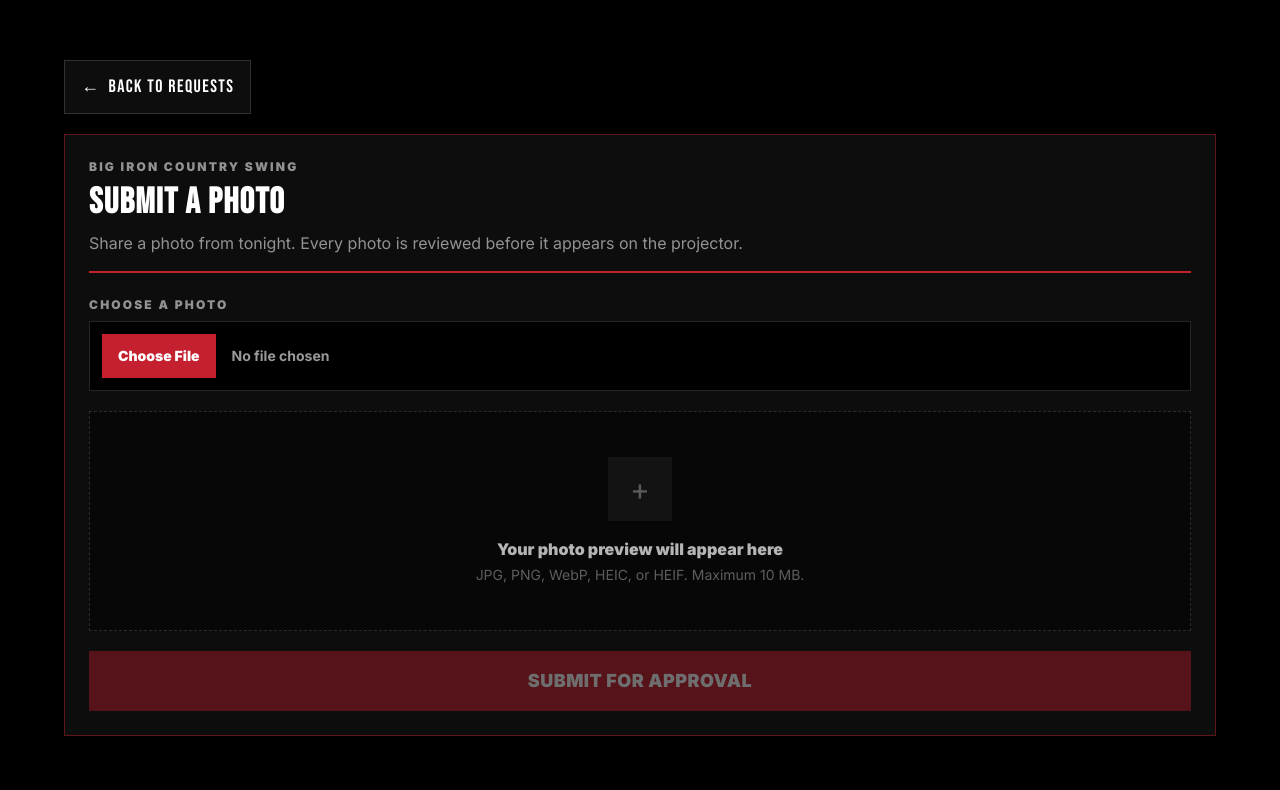
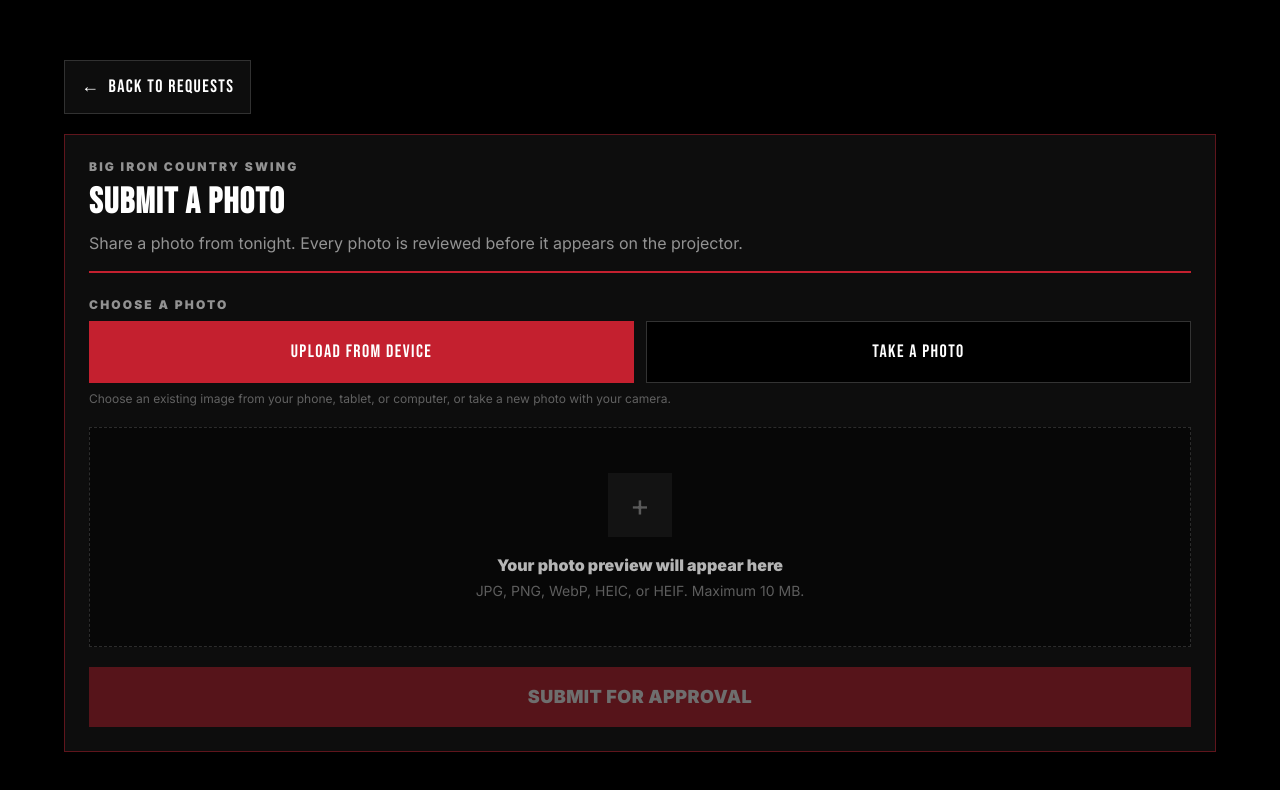
Before and after one commit to noahmstevens1610/music_requests, a Next.js app: page /requests/photo in a window 1280 px wide. Shown: the top 790 px of the page. Built offline with nearby package versions, Linux system fonts and the light colour scheme.

Commit message:
Add device photo uploads

```diff
--- a/app/requests/photo/page.tsx
+++ b/app/requests/photo/page.tsx
@@ -143,21 +143,38 @@ export default function SubmitPhotoPage() {
           </div>
 
           <form onSubmit={handleSubmit} className="mt-6">
-            <label className="block">
+            <div>
               <span className="mb-2 block text-xs font-black uppercase tracking-[0.18em] text-white/55">
                 Choose a photo
               </span>
 
-              <div className=" border border-white/15 bg-black p-3 transition focus-within:border-[#c4202f]">
+              <div className="grid gap-3 sm:grid-cols-2">
+                <label className="font-heading flex cursor-pointer items-center justify-center border border-[#c4202f] bg-[#c4202f] px-4 py-4 text-center text-lg uppercase tracking-[0.08em] text-white transition hover:bg-[#d9293a]">
+                  Upload From Device
+                  <input
+                    type="file"
+                    accept="image/jpeg,image/png,image/webp,image/heic,image/heif"
+                    onChange={handlePhotoChange}
+                    className="sr-only"
+                  />
+                </label>
+
+                <label className="font-heading flex cursor-pointer items-center justify-center border border-white/20 bg-black px-4 py-4 text-center text-lg uppercase tracking-[0.08em] text-white transition hover:border-[#c4202f] hover:bg-[#151515]">
+                  Take a Photo
                   <input
                     type="file"
                     accept="image/jpeg,image/png,image/webp,image/heic,image/heif"
                     capture="environment"
                     onChange={handlePhotoChange}
-                  className="block w-full cursor-pointer text-sm font-bold text-white/60 file:mr-4 file:cursor-pointer  file:border-0 file:bg-[#c4202f] file:px-4 file:py-3 file:text-sm file:font-black file:text-white hover:file:bg-[#c4202f]/90"
+                    className="sr-only"
                   />
+                </label>
               </div>
-            </label>
+
+              <p className="mt-2 text-xs text-white/35">
+                Choose an existing image from your phone, tablet, or computer, or take a new photo with your camera.
+              </p>
+            </div>
 
             {previewUrl ? (
               <div className="mt-5 overflow-hidden  border border-white/10 bg-[#0d0d0d] p-3 shadow-lg">
```
Lines whose indentation alone changed are shown as unchanged.
